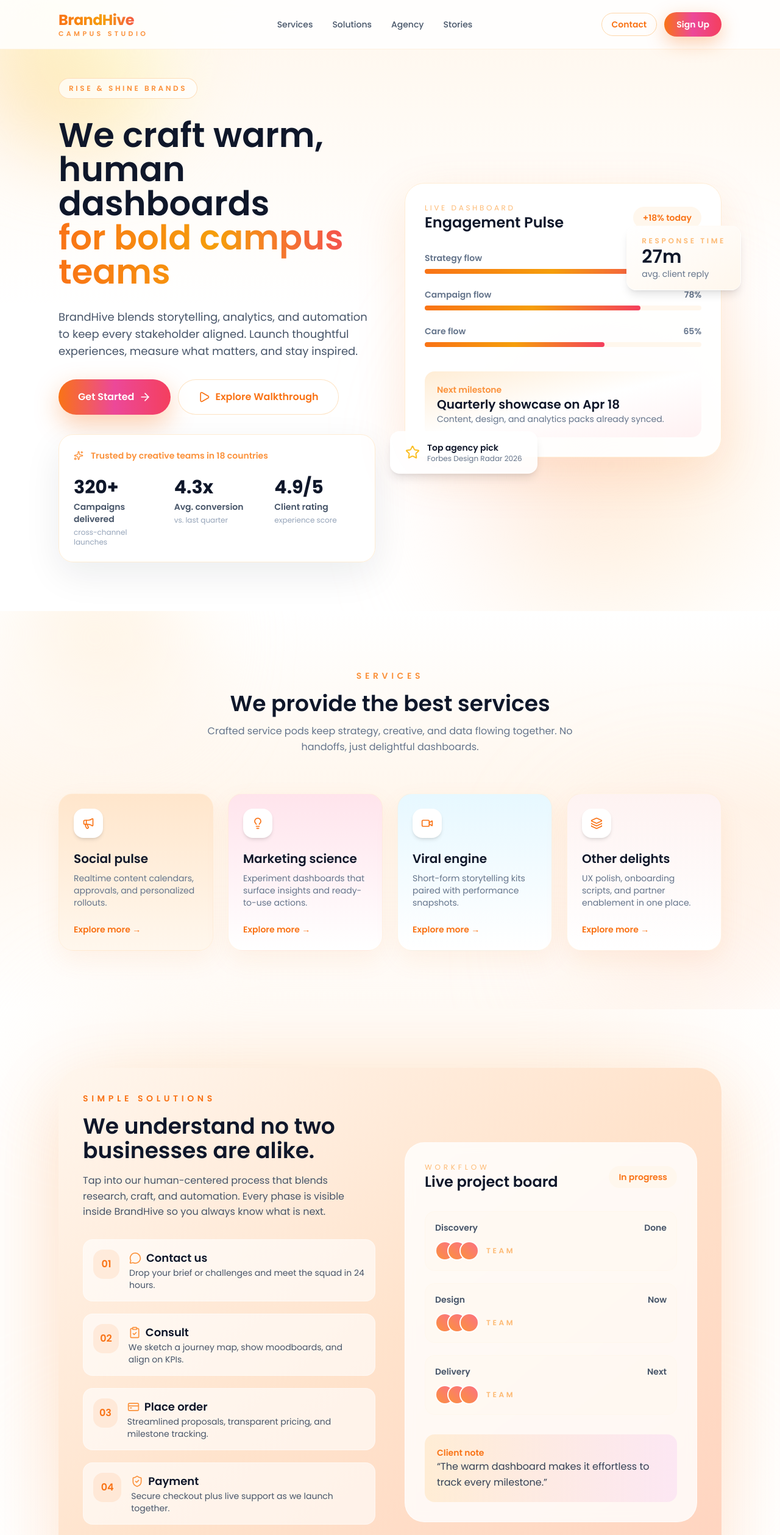
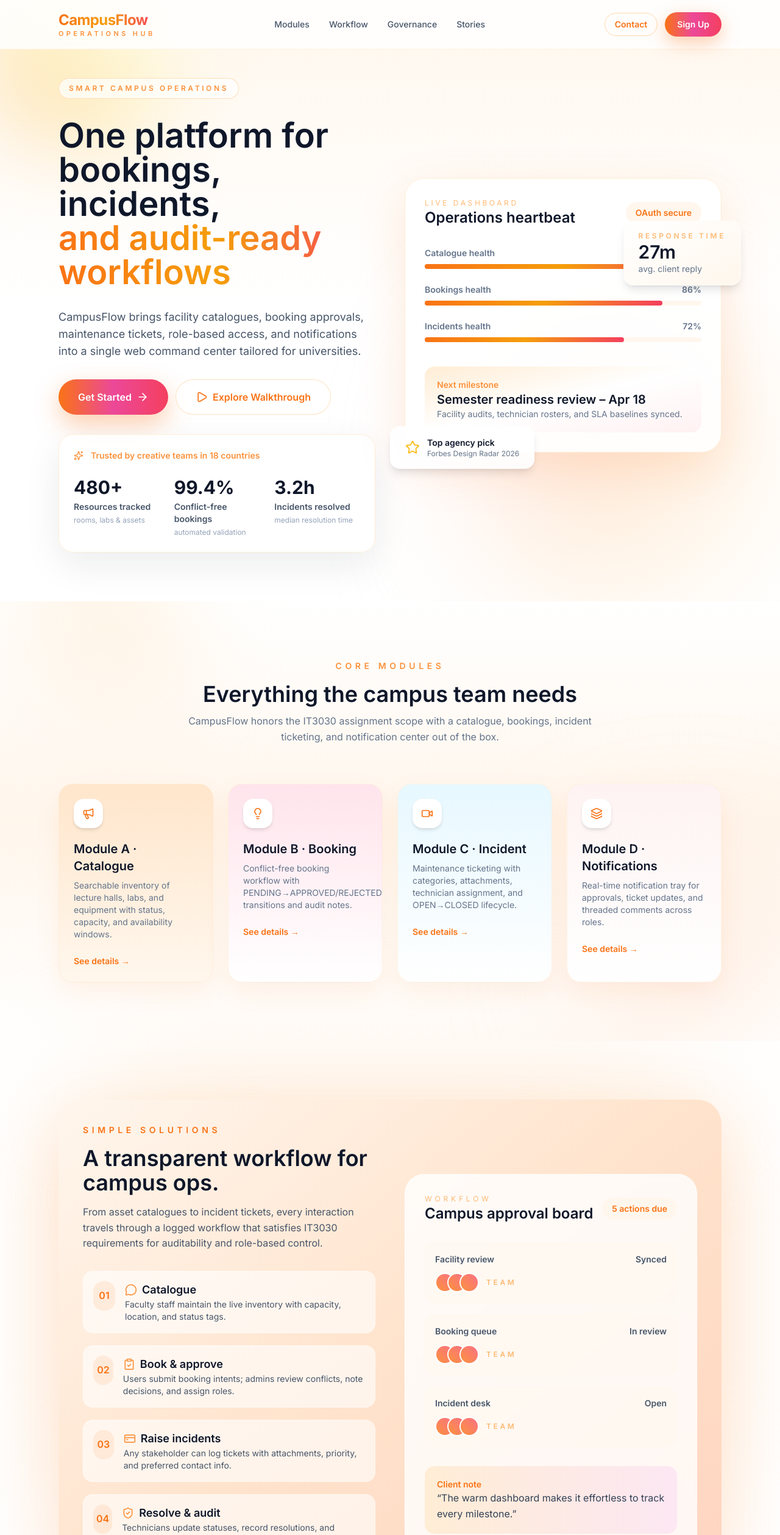
Before and after one commit to sadumina/it3030-paf-2026-smart-campus-group281_5.1-, a React app in the folder frontend/: page / in a window 1280 px wide. Shown: the top 2517 px of the page at 61% size. Built offline with nearby package versions, Linux system fonts and the light colour scheme; the HTML template or start-up script is replaced by a standard one.

Commit message:
updated landing v 01

```diff
--- a/frontend/src/components/FeaturesSection.jsx
+++ b/frontend/src/components/FeaturesSection.jsx
@@ -4,23 +4,23 @@ import { MessageCircle, ClipboardCheck, CreditCard, ShieldCheck } from "lucide-r
 const steps = [
   {
     icon: MessageCircle,
-    title: "Contact us",
-    copy: "Drop your brief or challenges and meet the squad in 24 hours.",
+    title: "Catalogue",
+    copy: "Faculty staff maintain the live inventory with capacity, location, and status tags.",
   },
   {
     icon: ClipboardCheck,
-    title: "Consult",
-    copy: "We sketch a journey map, show moodboards, and align on KPIs.",
+    title: "Book & approve",
+    copy: "Users submit booking intents; admins review conflicts, note decisions, and assign roles.",
   },
   {
     icon: CreditCard,
-    title: "Place order",
-    copy: "Streamlined proposals, transparent pricing, and milestone tracking.",
+    title: "Raise incidents",
+    copy: "Any stakeholder can log tickets with attachments, priority, and preferred contact info.",
   },
   {
     icon: ShieldCheck,
-    title: "Payment",
-    copy: "Secure checkout plus live support as we launch together.",
+    title: "Resolve & audit",
+    copy: "Technicians update statuses, record resolutions, and CampusFlow logs every step for audits.",
   },
 ];
 
@@ -33,9 +33,9 @@ export default function FeaturesSection() {
           <div className="grid items-center gap-12 lg:grid-cols-2">
             <div>
               <p className="text-sm font-semibold uppercase tracking-[0.4em] text-orange-500">Simple solutions</p>
-              <h2 className="mt-4 text-4xl font-semibold text-slate-900">We understand no two businesses are alike.</h2>
+              <h2 className="mt-4 text-4xl font-semibold text-slate-900">A transparent workflow for campus ops.</h2>
               <p className="mt-4 text-slate-600">
-                Tap into our human-centered process that blends research, craft, and automation. Every phase is visible inside BrandHive so you always know what is next.
+                From asset catalogues to incident tickets, every interaction travels through a logged workflow that satisfies IT3030 requirements for auditability and role-based control.
               </p>
 
               <div className="mt-8 space-y-5">
@@ -60,10 +60,10 @@ export default function FeaturesSection() {
 
               <div className="mt-8 flex flex-col gap-3 sm:flex-row">
                 <button className="rounded-full bg-white px-8 py-3 text-sm font-semibold text-orange-500 shadow-lg shadow-orange-200/70">
-                  Get started
+                  Launch a booking
                 </button>
                 <button className="rounded-full border border-white/60 px-8 py-3 text-sm font-semibold text-white/80">
-                  Read more
+                  View audit log
                 </button>
               </div>
             </div>
@@ -76,20 +76,20 @@ export default function FeaturesSection() {
                 transition={{ duration: 0.8 }}
                 className="rounded-[32px] border border-white/60 bg-white/80 p-8 backdrop-blur"
               >
-                <div className="flex items-center justify-between">
-                  <div>
-                    <p className="text-xs uppercase tracking-[0.4em] text-orange-300">workflow</p>
-                    <h3 className="text-2xl font-semibold text-slate-900">Live project board</h3>
-                  </div>
-                  <span className="rounded-full bg-orange-50 px-4 py-2 text-sm font-semibold text-orange-500">In progress</span>
-                </div>
+                    <div className="flex items-center justify-between">
+                      <div>
+                        <p className="text-xs uppercase tracking-[0.4em] text-orange-300">workflow</p>
+                        <h3 className="text-2xl font-semibold text-slate-900">Campus approval board</h3>
+                      </div>
+                      <span className="rounded-full bg-orange-50 px-4 py-2 text-sm font-semibold text-orange-500">5 actions due</span>
+                    </div>
 
                 <div className="mt-8 space-y-5">
-                  {["Discovery", "Design", "Delivery"].map((phase, index) => (
+                  {["Facility review", "Booking queue", "Incident desk"].map((phase, index) => (
                     <div key={phase} className="rounded-2xl border border-orange-50 bg-orange-50/40 p-4">
                       <div className="flex items-center justify-between text-sm font-semibold text-slate-600">
                         <span>{phase}</span>
-                        <span>{index === 0 ? "Done" : index === 1 ? "Now" : "Next"}</span>
+                        <span>{index === 0 ? "Synced" : index === 1 ? "In review" : "Open"}</span>
                       </div>
                       <div className="mt-3 flex items-center gap-3">
                         <div className="flex -space-x-3">
--- a/frontend/src/components/Footer.jsx
+++ b/frontend/src/components/Footer.jsx
@@ -42,9 +42,9 @@ export default function Footer() {
         >
           <motion.div variants={itemVariants} className="flex flex-col gap-4 rounded-[32px] border border-orange-100 bg-white/80 p-8 text-center shadow-[0_20px_60px_rgba(15,23,42,.08)]">
             <div className="text-2xl font-black tracking-tight text-transparent bg-gradient-to-r from-orange-500 via-amber-500 to-rose-500 bg-clip-text">
-              BrandHive
+              CampusFlow
             </div>
-            <p className="text-sm text-slate-500">Warm dashboards for marketing, product, and student engagement teams.</p>
+            <p className="text-sm text-slate-500">The smart campus hub for catalogues, bookings, incidents, and notifications.</p>
           </motion.div>
 
           <motion.div
@@ -52,10 +52,10 @@ export default function Footer() {
             className="mt-12 grid grid-cols-1 gap-10 text-sm text-slate-600 sm:grid-cols-2 lg:grid-cols-4"
           >
             {[
-              { title: "Company", links: ["About", "Culture", "Careers", "Press"] },
-              { title: "Services", links: ["Brand systems", "Campaign ops", "Automation", "Advisory"] },
-              { title: "Resources", links: ["Guide", "Case studies", "Newsletter", "Events"] },
-              { title: "Support", links: ["Contact", "Status", "Security", "Terms"] },
+              { title: "Company", links: ["About", "Roadmap", "Careers", "Press"] },
+              { title: "Modules", links: ["Catalogue", "Bookings", "Incidents", "Notifications"] },
+              { title: "Resources", links: ["Implementation guide", "Case studies", "Security brief", "Events"] },
+              { title: "Support", links: ["Contact", "Status", "OAuth setup", "Terms"] },
             ].map((column) => (
               <motion.div key={column.title} variants={itemVariants}>
                 <h4 className="text-base font-semibold text-slate-900">{column.title}</h4>
--- a/frontend/src/components/HeroSection.jsx
+++ b/frontend/src/components/HeroSection.jsx
@@ -4,19 +4,19 @@ import { ArrowRight, Play, Star, Sparkles } from "lucide-react";
 
 const highlightMetrics = [
   {
-    label: "Campaigns delivered",
-    value: "320+",
-    detail: "cross-channel launches",
+    label: "Resources tracked",
+    value: "480+",
+    detail: "rooms, labs & assets",
   },
   {
-    label: "Avg. conversion",
-    value: "4.3x",
-    detail: "vs. last quarter",
+    label: "Conflict-free bookings",
+    value: "99.4%",
+    detail: "automated validation",
   },
   {
-    label: "Client rating",
-    value: "4.9/5",
-    detail: "experience score",
+    label: "Incidents resolved",
+    value: "3.2h",
+    detail: "median resolution time",
   },
 ];
 
@@ -48,18 +48,18 @@ export default function HeroSection() {
             className="space-y-8"
           >
             <div className="inline-flex items-center rounded-full border border-orange-200/80 bg-white/70 px-4 py-2 text-xs font-semibold uppercase tracking-[0.3em] text-orange-400">
-              Rise & shine brands
+              Smart campus operations
             </div>
 
             <h1 className="text-4xl font-semibold leading-tight text-slate-900 sm:text-5xl lg:text-[56px]">
-              We craft warm, human dashboards
+              One platform for bookings, incidents,
               <span className="block text-transparent bg-gradient-to-r from-orange-500 via-amber-500 to-rose-500 bg-clip-text">
-                for bold campus teams
+                and audit-ready workflows
               </span>
             </h1>
 
             <p className="text-lg text-slate-600">
-              BrandHive blends storytelling, analytics, and automation to keep every stakeholder aligned. Launch thoughtful experiences, measure what matters, and stay inspired.
+              CampusFlow brings facility catalogues, booking approvals, maintenance tickets, role-based access, and notifications into a single web command center tailored for universities.
             </p>
 
             <div className="flex flex-col gap-3 sm:flex-row">
@@ -104,24 +104,24 @@ export default function HeroSection() {
               <div className="mb-8 flex items-center justify-between">
                 <div>
                   <p className="text-xs uppercase tracking-[0.3em] text-orange-300">live dashboard</p>
-                  <h3 className="text-2xl font-semibold text-slate-900">Engagement Pulse</h3>
+                  <h3 className="text-2xl font-semibold text-slate-900">Operations heartbeat</h3>
                 </div>
                 <div className="rounded-full bg-orange-50 px-4 py-2 text-sm font-semibold text-orange-500">
-                  +18% today
+                  OAuth secure
                 </div>
               </div>
 
               <div className="space-y-6">
-                {["Strategy", "Campaign", "Care"].map((label, index) => (
+                {["Catalogue", "Bookings", "Incidents"].map((label, index) => (
                   <div key={label}>
                     <div className="flex items-center justify-between text-sm font-semibold text-slate-500">
-                      <span>{label} flow</span>
-                      <span>{index === 0 ? "92%" : index === 1 ? "78%" : "65%"}</span>
+                      <span>{label} health</span>
+                      <span>{index === 0 ? "100%" : index === 1 ? "86%" : "72%"}</span>
                     </div>
                     <div className="mt-2 h-2 rounded-full bg-orange-50">
                       <motion.div
                         initial={{ width: 0 }}
-                        whileInView={{ width: index === 0 ? "92%" : index === 1 ? "78%" : "65%" }}
+                        whileInView={{ width: index === 0 ? "100%" : index === 1 ? "86%" : "72%" }}
                         viewport={{ once: true }}
                         transition={{ duration: 1.2, ease: "easeOut" }}
                         className="h-2 rounded-full bg-gradient-to-r from-orange-500 via-amber-500 to-rose-500"
@@ -133,8 +133,8 @@ export default function HeroSection() {
 
               <div className="mt-10 rounded-2xl bg-gradient-to-br from-orange-100 via-white to-rose-50 p-5">
                 <p className="text-sm font-semibold text-orange-400">Next milestone</p>
-                <p className="text-xl font-semibold text-slate-900">Quarterly showcase on Apr 18</p>
-                <p className="text-sm text-slate-500">Content, design, and analytics packs already synced.</p>
+                <p className="text-xl font-semibold text-slate-900">Semester readiness review – Apr 18</p>
+                <p className="text-sm text-slate-500">Facility audits, technician rosters, and SLA baselines synced.</p>
               </div>
             </div>
 
--- a/frontend/src/components/Navbar.jsx
+++ b/frontend/src/components/Navbar.jsx
@@ -25,22 +25,22 @@ export default function Navbar() {
             className="cursor-pointer flex flex-col leading-tight"
           >
             <span className="text-2xl font-black tracking-tight text-transparent bg-gradient-to-r from-orange-500 via-amber-500 to-rose-500 bg-clip-text">
-              BrandHive
+              CampusFlow
             </span>
             <span className="text-[11px] font-semibold uppercase tracking-[0.4em] text-orange-400">
-              campus studio
+              operations hub
             </span>
           </div>
 
           <div className="hidden md:flex items-center gap-8 text-sm font-medium text-slate-600">
             <a href="#services" className="hover:text-orange-500 transition-colors">
-              Services
+              Modules
             </a>
             <a href="#solutions" className="hover:text-orange-500 transition-colors">
-              Solutions
+              Workflow
             </a>
             <a href="#agency" className="hover:text-orange-500 transition-colors">
-              Agency
+              Governance
             </a>
             <a href="#testimonials" className="hover:text-orange-500 transition-colors">
               Stories
--- a/frontend/src/components/StatsSection.jsx
+++ b/frontend/src/components/StatsSection.jsx
@@ -4,26 +4,26 @@ import { Megaphone, Lightbulb, Video, Layers } from "lucide-react";
 const services = [
   {
     icon: Megaphone,
-    title: "Social pulse",
-    description: "Realtime content calendars, approvals, and personalized rollouts.",
+    title: "Module A · Catalogue",
+    description: "Searchable inventory of lecture halls, labs, and equipment with status, capacity, and availability windows.",
     accent: "from-[#ffe6cc] to-[#fff7ed]",
   },
   {
     icon: Lightbulb,
-    title: "Marketing science",
-    description: "Experiment dashboards that surface insights and ready-to-use actions.",
+    title: "Module B · Booking",
+    description: "Conflict-free booking workflow with PENDING→APPROVED/REJECTED transitions and audit notes.",
     accent: "from-[#ffe4ec] to-white",
   },
   {
     icon: Video,
-    title: "Viral engine",
-    description: "Short-form storytelling kits paired with performance snapshots.",
+    title: "Module C · Incident",
+    description: "Maintenance ticketing with categories, attachments, technician assignment, and OPEN→CLOSED lifecycle.",
     accent: "from-[#e7f8ff] to-white",
   },
   {
     icon: Layers,
-    title: "Other delights",
-    description: "UX polish, onboarding scripts, and partner enablement in one place.",
+    title: "Module D · Notifications",
+    description: "Real-time notification tray for approvals, ticket updates, and threaded comments across roles.",
     accent: "from-[#fef3f2] to-white",
   },
 ];
@@ -46,10 +46,10 @@ export default function StatsSection() {
 
       <div className="relative z-10 max-w-6xl mx-auto px-4 sm:px-6 lg:px-8">
         <div className="text-center max-w-2xl mx-auto">
-          <p className="text-sm font-semibold uppercase tracking-[0.4em] text-orange-400">Services</p>
-          <h2 className="mt-4 text-4xl font-semibold text-slate-900">We provide the best services</h2>
+          <p className="text-sm font-semibold uppercase tracking-[0.4em] text-orange-400">Core modules</p>
+          <h2 className="mt-4 text-4xl font-semibold text-slate-900">Everything the campus team needs</h2>
           <p className="mt-3 text-slate-500">
-            Crafted service pods keep strategy, creative, and data flowing together. No handoffs, just delightful dashboards.
+            CampusFlow honors the IT3030 assignment scope with a catalogue, bookings, incident ticketing, and notification center out of the box.
           </p>
         </div>
 
@@ -67,7 +67,7 @@ export default function StatsSection() {
                 </div>
                 <h3 className="text-xl font-semibold text-slate-900">{service.title}</h3>
                 <p className="mt-2 text-sm text-slate-500">{service.description}</p>
-                <div className="mt-6 text-sm font-semibold text-orange-500">Explore more →</div>
+                <div className="mt-6 text-sm font-semibold text-orange-500">See details →</div>
               </motion.div>
             );
           })}
--- a/frontend/src/components/WorkflowSection.jsx
+++ b/frontend/src/components/WorkflowSection.jsx
@@ -3,37 +3,37 @@ import { PieChart, Target, TrendingUp, Quote, Star } from "lucide-react";
 
 const agencyHighlights = [
   {
-    title: "Analytics-first decisions",
-    copy: "Our analysts turn messy dashboards into poetic prompts you can act on.",
+    title: "Audit-ready logs",
+    copy: "Every booking, approval, and incident status change is time stamped and role-attributed.",
     icon: PieChart,
   },
   {
-    title: "Creative sprints",
-    copy: "Weekly rituals keep copy, design, and dev shipping in one rhythm.",
+    title: "Role-based control",
+    copy: "USER, ADMIN, and TECHNICIAN roles gate who can approve, assign, or close tickets.",
     icon: Target,
   },
   {
-    title: "ROI playbooks",
-    copy: "Proactive experiments and automation recipes to scale what works.",
+    title: "Actionable analytics",
+    copy: "Utilization and SLA widgets highlight bottlenecks across facilities and maintenance.",
     icon: TrendingUp,
   },
 ];
 
 const testimonials = [
   {
-    name: "Anjali Perera",
-    role: "CX Lead, SunLabs",
-    quote: "The warm visuals and clarity changed how our execs review campaigns.",
+    name: "Dr. Nuwani K.",
+    role: "Dean of Engineering",
+    quote: "I finally approve lab requests with full context and zero email chains.",
   },
   {
-    name: "David Hasan",
-    role: "Product Marketing, Altura",
-    quote: "BrandHive keeps our global team synced without endless check-ins.",
+    name: "Ruwan Senanayake",
+    role: "Facilities Director",
+    quote: "Technicians update tickets on tablets and students see progress instantly.",
   },
   {
-    name: "Mel Torres",
-    role: "Founder, Nook Studio",
-    quote: "Feels like having an embedded design partner that actually understands growth.",
+    name: "Ishara Fernando",
+    role: "IT Services Lead",
+    quote: "OAuth login + notifications tick every requirement in our security plan.",
   },
 ];
 
@@ -56,10 +56,10 @@ export default function WorkflowSection() {
       <div className="relative z-10 max-w-6xl mx-auto px-4 sm:px-6 lg:px-8">
         <div className="grid items-center gap-12 lg:grid-cols-2">
           <div>
-            <p className="text-sm font-semibold uppercase tracking-[0.4em] text-orange-400">Our Agency</p>
-            <h2 className="mt-4 text-4xl font-semibold text-slate-900">Data-powered creativity with warmth.</h2>
+            <p className="text-sm font-semibold uppercase tracking-[0.4em] text-orange-400">Governance</p>
+            <h2 className="mt-4 text-4xl font-semibold text-slate-900">Auditability without friction.</h2>
             <p className="mt-4 text-slate-600">
-              We believe emotions and evidence can co-exist. Our dashboards keep strategy transparent while the design language feels calm and human.
+              CampusFlow captures every touch—from OAuth login to technician updates—so accreditation reviews, SOC checks, and semester planning all reference the same immutable trail.
             </p>
 
             <div className="mt-10 space-y-5">
@@ -80,7 +80,7 @@ export default function WorkflowSection() {
             </div>
 
             <button className="mt-8 rounded-full bg-gradient-to-r from-orange-500 to-rose-500 px-8 py-3 text-sm font-semibold text-white shadow-[0_15px_35px_rgba(249,115,22,.35)]">
-              Read more
+              View compliance pack
             </button>
           </div>
 
@@ -93,11 +93,11 @@ export default function WorkflowSection() {
           >
             <div className="rounded-[32px] border border-orange-100 bg-white/90 p-8 shadow-[0_30px_80px_rgba(15,23,42,.08)]">
               <p className="text-xs uppercase tracking-[0.4em] text-orange-300">insight mural</p>
-              <h3 className="mt-2 text-3xl font-semibold text-slate-900">Campaign intelligence</h3>
-              <p className="text-sm text-slate-500">All touchpoints layered into one friendly dashboard.</p>
+              <h3 className="mt-2 text-3xl font-semibold text-slate-900">Campus intelligence</h3>
+              <p className="text-sm text-slate-500">Bookings, incidents, and notifications layered into one friendly dashboard.</p>
 
               <div className="mt-8 grid gap-5">
-                {["Brand health", "Launch velocity", "Retention"].map((metric, index) => (
+                {["Utilization", "Approval speed", "SLA success"].map((metric, index) => (
                   <div key={metric} className="rounded-2xl bg-orange-50/60 p-4">
                     <div className="flex items-center justify-between text-sm font-semibold text-slate-600">
                       <span>{metric}</span>
@@ -141,9 +141,9 @@ export default function WorkflowSection() {
 
         <div id="testimonials" className="mt-24">
           <div className="text-center">
-            <p className="text-sm font-semibold uppercase tracking-[0.4em] text-orange-400">What clients say</p>
-            <h2 className="mt-4 text-4xl font-semibold text-slate-900">Human stories, real results.</h2>
-            <p className="mt-3 text-slate-500">See how teams describe working inside the BrandHive dashboard.</p>
+            <p className="text-sm font-semibold uppercase tracking-[0.4em] text-orange-400">What campuses say</p>
+            <h2 className="mt-4 text-4xl font-semibold text-slate-900">Operational calm, proven.</h2>
+            <p className="mt-3 text-slate-500">Administrators, technicians, and IT leads share how CampusFlow fits their daily workflow.</p>
           </div>
 
           <div className="mt-12 grid gap-6 md:grid-cols-3">
--- a/frontend/src/index.css
+++ b/frontend/src/index.css
@@ -1,4 +1,4 @@
-@import url("https://fonts.googleapis.com/css2?family=Poppins:wght@400;500;600;700&display=swap");
+@import url("https://fonts.googleapis.com/css2?family=Inter:wght@400;500;600;700&display=swap");
 
 @tailwind base;
 @tailwind components;
@@ -16,10 +16,10 @@ html, body, #root {
 }
 
 body {
-  font-family: 'Poppins', 'Segoe UI', 'Helvetica Neue', sans-serif;
+  font-family: 'Inter', 'Segoe UI', 'Helvetica Neue', sans-serif;
   -webkit-font-smoothing: antialiased;
   -moz-osx-font-smoothing: grayscale;
-  background: radial-gradient(circle at top, #fff5e6, #fffaf5 55%, #ffffff);
+  background: radial-gradient(circle at 20% 20%, #eef4ff, #fafbff 55%, #ffffff);
   color: #1f2937;
   line-height: 1.6;
 }
```
Also changed, not shown: frontend/src/components/CTASection.jsx (+7 -7 lines).
